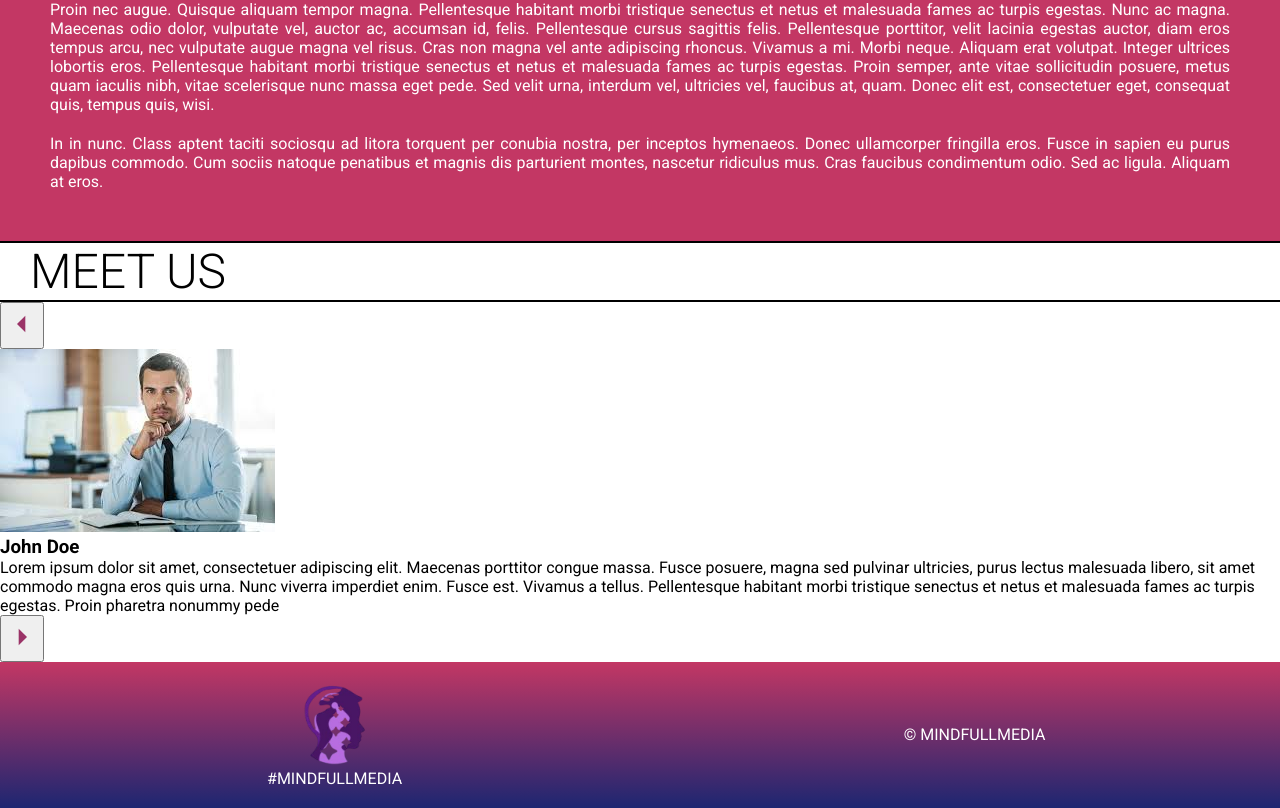
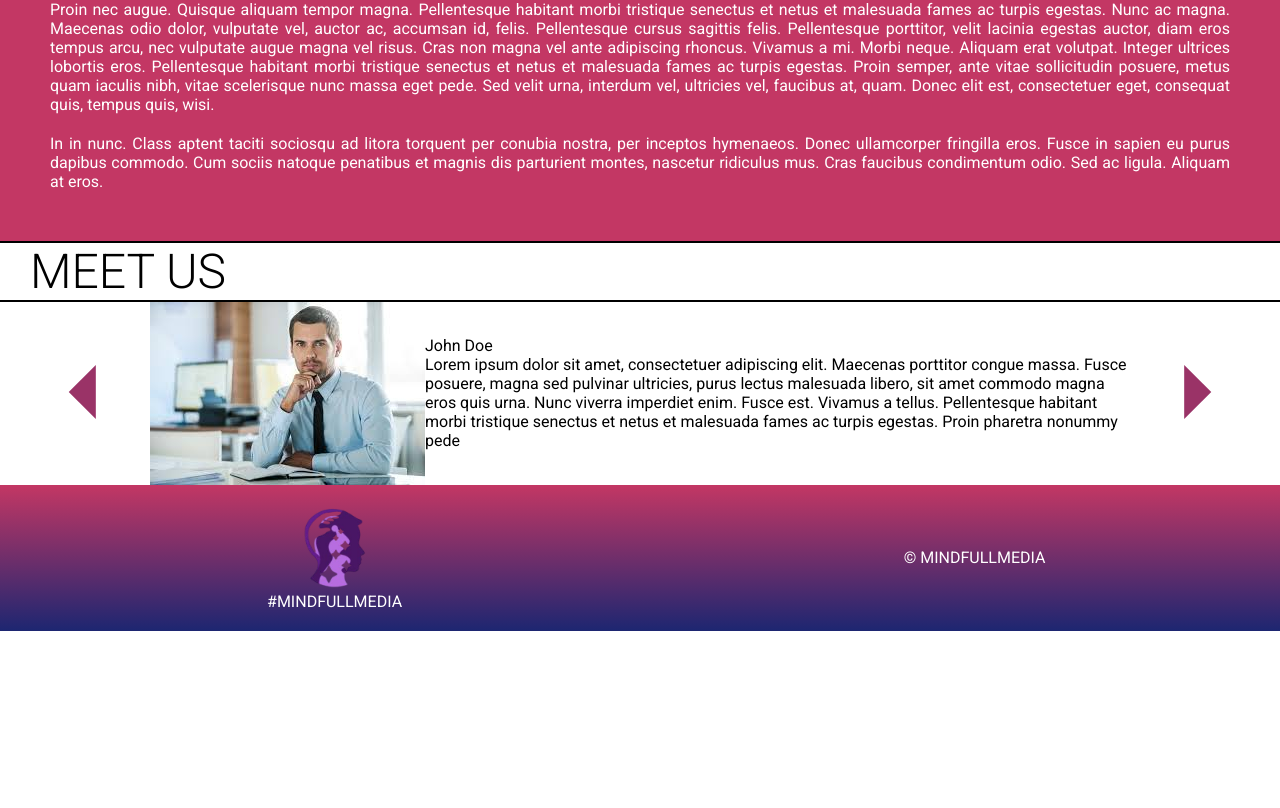
Before and after one commit to Xelo04/Mindful-Media, a React (Vite) app: page / in a window 1280 px wide. Shown: the part 973-1781 px from the top of the page. After the commit the page ends 1604 px from the top, so only its background shows below. Built offline with nearby package versions, Linux system fonts and the light colour scheme.

Commit message:
Refactor TeamMemberSlider component; update styles and SVG dimensions for improved layout

```diff
--- a/src/components/team-member-slider/TeamMemberSlider.tsx
+++ b/src/components/team-member-slider/TeamMemberSlider.tsx
@@ -1,4 +1,4 @@
-import "./teammemberslider.scss";
+import "./teamMemberSlider.scss";
 import { useState } from "react";
 import { teamMembers } from "../../data";
 
@@ -17,18 +17,18 @@ const TeamMemberSlider = () => {
     );
   };
   return (
-    <div className="teammemberslider">
+    <div className="team-member-slider">
       <button className="arrow-left" onClick={handlePrev}>
         <img src="arrow_left.svg" alt="Previous" />
       </button>
+      <img
+        src={teamMembers[currentIndex].image}
+        alt={`${teamMembers[currentIndex].name} ${teamMembers[currentIndex].surname}`}
+      />
       <div className="team-member">
-        <img
-          src={teamMembers[currentIndex].image}
-          alt={`${teamMembers[currentIndex].name} ${teamMembers[currentIndex].surname}`}
-        />
-        <h3>
+        <span>
           {teamMembers[currentIndex].name} {teamMembers[currentIndex].surname}
-        </h3>
+        </span>
         <p>{teamMembers[currentIndex].description}</p>
       </div>
       <button className="arrow-right" onClick={handleNext}>
--- a/src/components/team-member-slider/teamMemberSlider.scss
+++ b/src/components/team-member-slider/teamMemberSlider.scss
@@ -0,0 +1,11 @@
+.team-member-slider {
+  display: flex;
+  flex-direction: row;
+  align-items: center;
+  padding-inline: 20px;
+  button {
+    background-color: transparent;
+    border: none;
+    cursor: pointer;
+  }
+}
```
Also changed, not shown: public/arrow_left.svg, public/arrow_right.svg.
